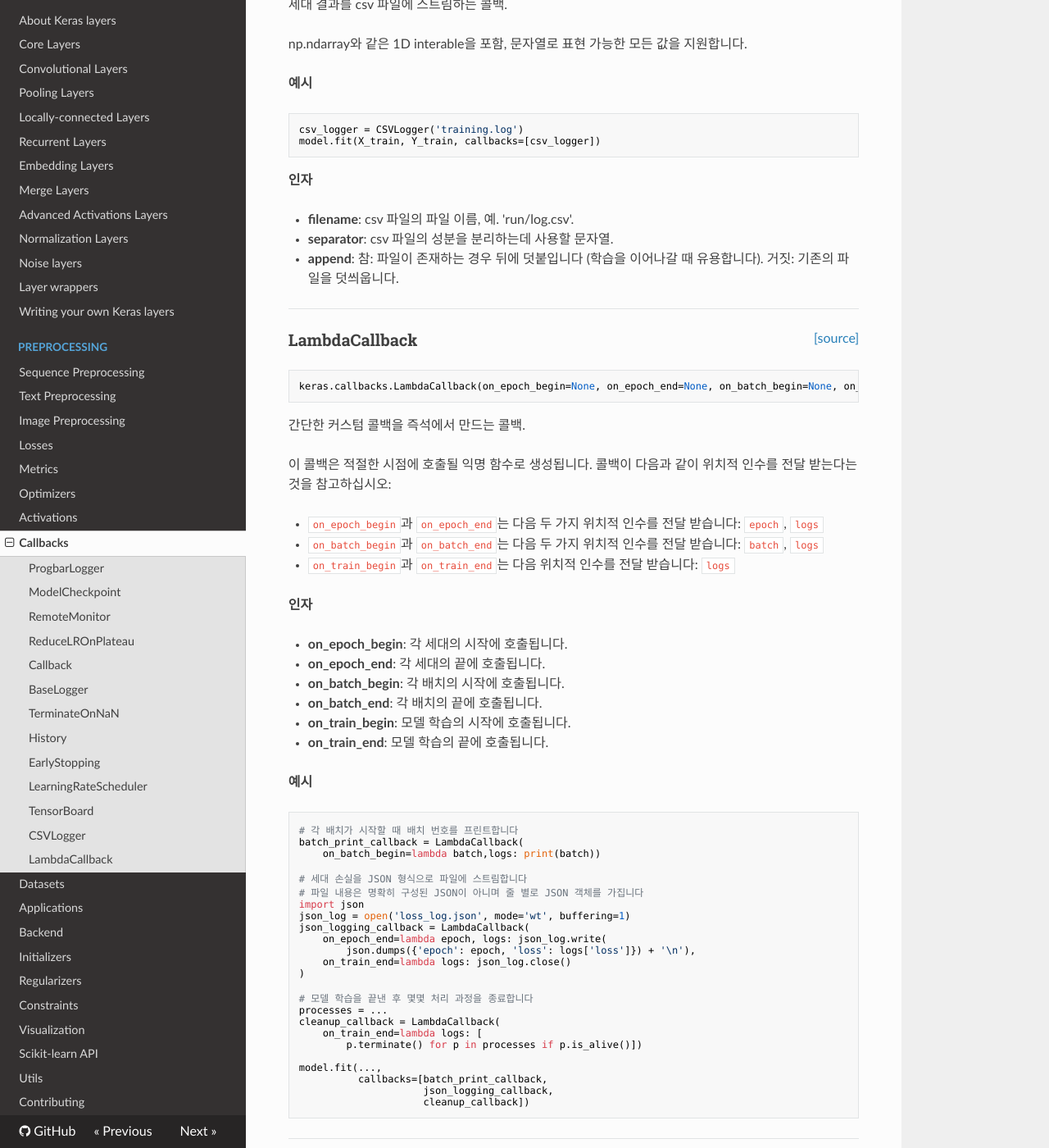
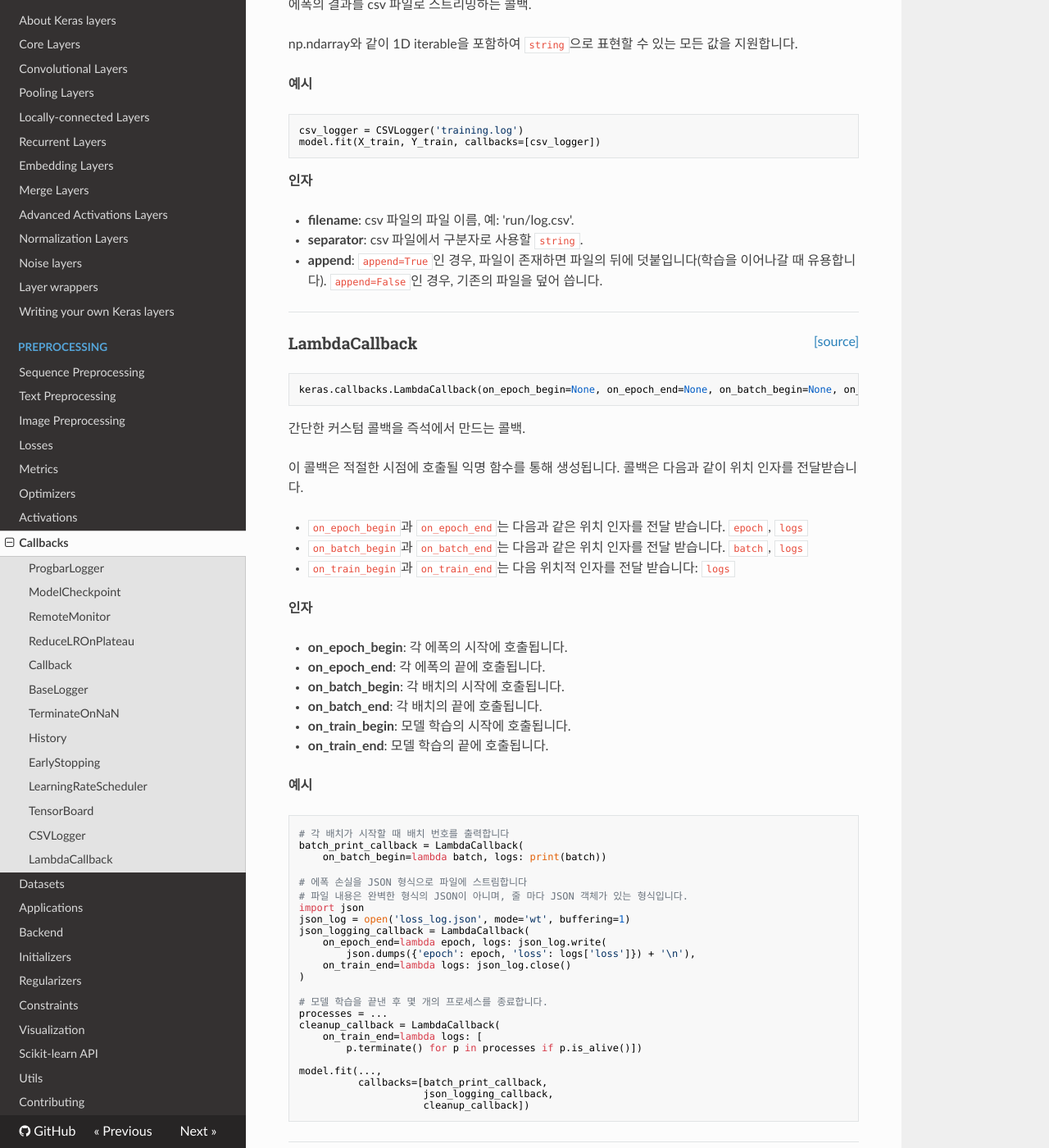
Before and after one commit to keras-team/keras-docs-ko, an MkDocs documentation site: the page built from sources/callbacks.md, in a window 1280 px wide and 1400 px high, scrolled down 6183 px. Shown: the whole window at 82% size. Built offline with MkDocs 1.6.1, drawn with Linux system fonts in a browser that asks for light colours; nearby versions of some CDN libraries; some of the changed text lies outside the part shown.

Commit message:
Update callbacks.md

````diff
--- a/sources/callbacks.md
+++ b/sources/callbacks.md
@@ -342,10 +342,10 @@ __인자__
 keras.callbacks.CSVLogger(filename, separator=',', append=False)
 ```
 
-세대 결과를 csv 파일에 스트림하는 콜백.
+에폭의 결과를 csv 파일로 스트리밍하는 콜백.
 
-np.ndarray와 같은 1D interable을 포함,
-문자열로 표현 가능한 모든 값을 지원합니다.
+np.ndarray와 같이 1D iterable을 포함하여
+`string`으로 표현할 수 있는 모든 값을 지원합니다.
 
 __예시__
 
@@ -357,10 +357,10 @@ model.fit(X_train, Y_train, callbacks=[csv_logger])
 
 __인자__
 
-- __filename__: csv 파일의 파일 이름, 예. 'run/log.csv'.
-- __separator__: csv 파일의 성분을 분리하는데 사용할 문자열.
-- __append__: 참: 파일이 존재하는 경우 뒤에 덧붙입니다 (학습을 이어나갈 때
-    유용합니다). 거짓: 기존의 파일을 덧씌웁니다.
+- __filename__: csv 파일의 파일 이름, 예: 'run/log.csv'.
+- __separator__: csv 파일에서 구분자로 사용할 `string`.
+- __append__: `append=True`인 경우, 파일이 존재하면 파일의 뒤에 덧붙입니다(학습을 이어나갈 때
+    유용합니다). `append=False`인 경우, 기존의 파일을 덮어 씁니다.
 
 ----
 
@@ -373,21 +373,20 @@ keras.callbacks.LambdaCallback(on_epoch_begin=None, on_epoch_end=None, on_batch_
 
 간단한 커스텀 콜백을 즉석에서 만드는 콜백.
 
-이 콜백은 적절한 시점에 호출될 익명 함수로 생성됩니다.
-콜백이 다음과 같이 위치적 인수를 전달 받는다는 것을
-참고하십시오:
+이 콜백은 적절한 시점에 호출될 익명 함수를 통해 생성됩니다.
+콜백은 다음과 같이 위치 인자를 전달받습니다.
 
-- `on_epoch_begin`과 `on_epoch_end`는 다음 두 가지 위치적 인수를 전달 받습니다:
+- `on_epoch_begin`과 `on_epoch_end`는 다음과 같은 위치 인자를 전달 받습니다.
 `epoch`, `logs`
-- `on_batch_begin`과 `on_batch_end`는 다음 두 가지 위치적 인수를 전달 받습니다:
+- `on_batch_begin`과 `on_batch_end`는 다음과 같은 위치 인자를 전달 받습니다.
 `batch`, `logs`
-- `on_train_begin`과 `on_train_end`는 다음 위치적 인수를 전달 받습니다:
+- `on_train_begin`과 `on_train_end`는 다음 위치적 인자를 전달 받습니다:
 `logs`
 
 __인자__
 
-- __on_epoch_begin__: 각 세대의 시작에 호출됩니다.
-- __on_epoch_end__: 각 세대의 끝에 호출됩니다.
+- __on_epoch_begin__: 각 에폭의 시작에 호출됩니다.
+- __on_epoch_end__: 각 에폭의 끝에 호출됩니다.
 - __on_batch_begin__: 각 배치의 시작에 호출됩니다.
 - __on_batch_end__: 각 배치의 끝에 호출됩니다.
 - __on_train_begin__: 모델 학습의 시작에 호출됩니다.
@@ -397,12 +396,12 @@ __예시__
 
 
 ```python
-# 각 배치가 시작할 때 배치 번호를 프린트합니다
+# 각 배치가 시작할 때 배치 번호를 출력합니다
 batch_print_callback = LambdaCallback(
-    on_batch_begin=lambda batch,logs: print(batch))
+    on_batch_begin=lambda batch, logs: print(batch))
 
-# 세대 손실을 JSON 형식으로 파일에 스트림합니다
-# 파일 내용은 명확히 구성된 JSON이 아니며 줄 별로 JSON 객체를 가집니다
+# 에폭 손실을 JSON 형식으로 파일에 스트림합니다
+# 파일 내용은 완벽한 형식의 JSON이 아니며, 줄 마다 JSON 객체가 있는 형식입니다.
 import json
 json_log = open('loss_log.json', mode='wt', buffering=1)
 json_logging_callback = LambdaCallback(
@@ -411,7 +410,7 @@ json_logging_callback = LambdaCallback(
     on_train_end=lambda logs: json_log.close()
 )
 
-# 모델 학습을 끝낸 후 몇몇 처리 과정을 종료합니다
+# 모델 학습을 끝낸 후 몇 개의 프로세스를 종료합니다.
 processes = ...
 cleanup_callback = LambdaCallback(
     on_train_end=lambda logs: [
@@ -427,11 +426,11 @@ model.fit(...,
 ---
 
 
-# 콜백을 만드십시오
+# 콜백 만들기
 
-베이스 클래스인 `keras.callbacks.Callback`를 확장해서 커스텀 콜백을 만들 수 있습니다. 콜백은 클래스 재산인 `self.model`을 통해서 관련 모델에 접근할 수 있습니다.
+베이스 클래스인 `keras.callbacks.Callback`를 확장해서 커스텀 콜백을 만들 수 있습니다. 콜백은 클래스 속성인 `self.model`을 통해서 관련 모델에 접근할 수 있습니다.
 
-다음은 학습 과정 중 각 배치에 대한 손실 리스트를 저장하는 간단한 예시입니다:
+다음은 학습 과정 중 각 배치의 손실 리스트를 저장하는 간단한 예시입니다:
 ```python
 class LossHistory(keras.callbacks.Callback):
     def on_train_begin(self, logs={}):
@@ -443,7 +442,7 @@ class LossHistory(keras.callbacks.Callback):
 
 ---
 
-### 예시: 손실 역사 기록
+### 예시: 손실값의 기록
 
 ```python
 class LossHistory(keras.callbacks.Callback):
````
